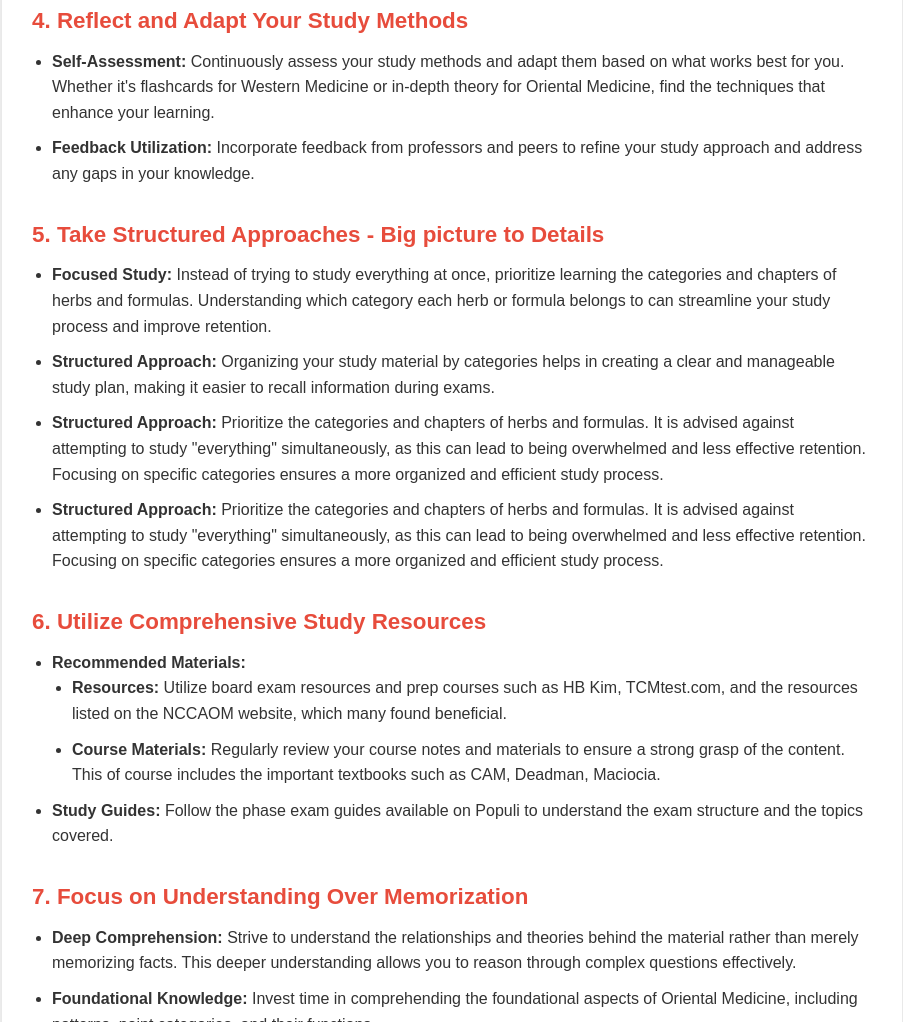
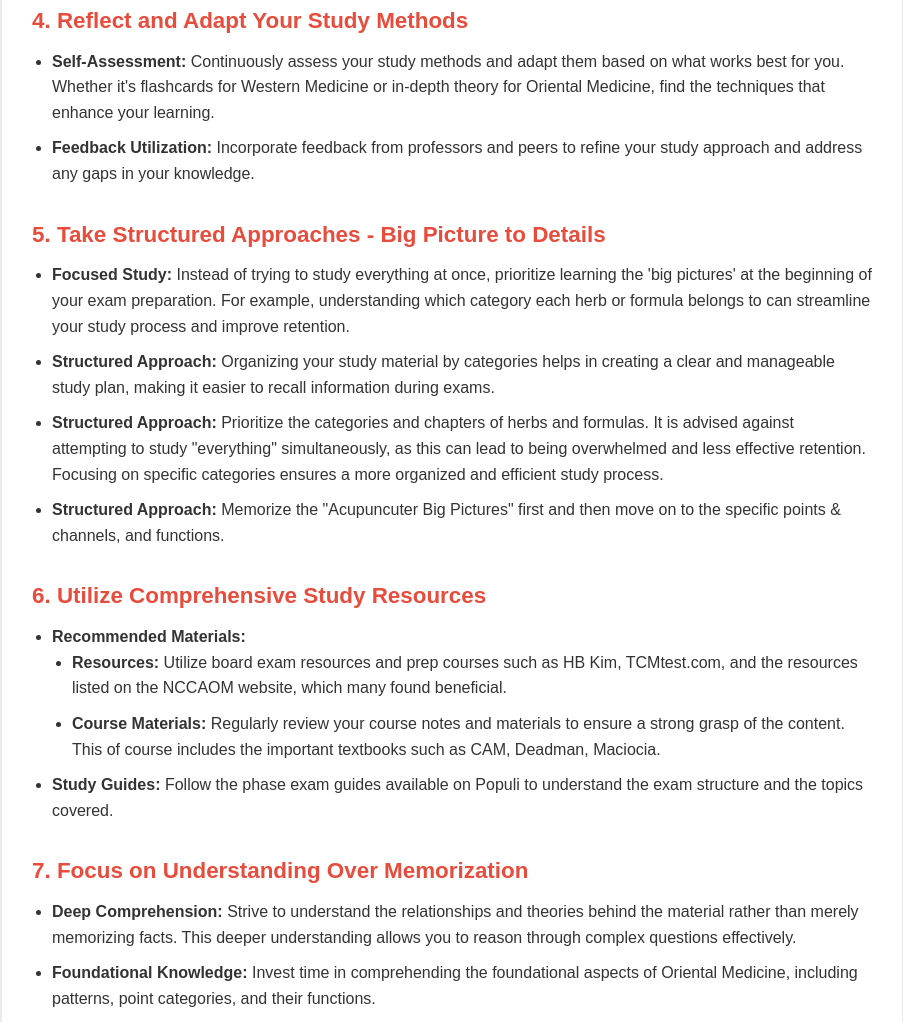
Before and after one commit to swoodeadlock/phase-exam-tips, a plain HTML site: page index.html in a window 1280 px wide. Shown: the part 929-1951 px from the top of the page, without its empty margins (188-1091 px from the left). Drawn offline with Linux system fonts and the light colour scheme.

Commit message:
Update index.html

```diff
--- a/index.html
+++ b/index.html
@@ -289,12 +289,12 @@
         </section>
 
         <section id="tip5">
-            <h3><span class="tip-number">5. Take Structured Approaches - Big picture to Details </span></h3>
+            <h3><span class="tip-number">5. Take Structured Approaches - Big Picture to Details </span></h3>
             <ul>
-                <li><strong>Focused Study:</strong> Instead of trying to study everything at once, prioritize learning the categories and chapters of herbs and formulas. Understanding which category each herb or formula belongs to can streamline your study process and improve retention.</li>
+                <li><strong>Focused Study:</strong> Instead of trying to study everything at once, prioritize learning the 'big pictures' at the beginning of your exam preparation. For example, understanding which category each herb or formula belongs to can streamline your study process and improve retention.</li>
                 <li><strong>Structured Approach:</strong> Organizing your study material by categories helps in creating a clear and manageable study plan, making it easier to recall information during exams.</li>
                 <li><strong>Structured Approach:</strong> Prioritize the categories and chapters of herbs and formulas. It is advised against attempting to study "everything" simultaneously, as this can lead to being overwhelmed and less effective retention. Focusing on specific categories ensures a more organized and efficient study process.</li>
-                <li><strong>Structured Approach:</strong> Prioritize the categories and chapters of herbs and formulas. It is advised against attempting to study "everything" simultaneously, as this can lead to being overwhelmed and less effective retention. Focusing on specific categories ensures a more organized and efficient study process.</li>
+                <li><strong>Structured Approach:</strong> Memorize the "Acupuncuter Big Pictures" first and then move on to the specific points & channels, and functions. </li>
             </ul>
         </section>
 
```
